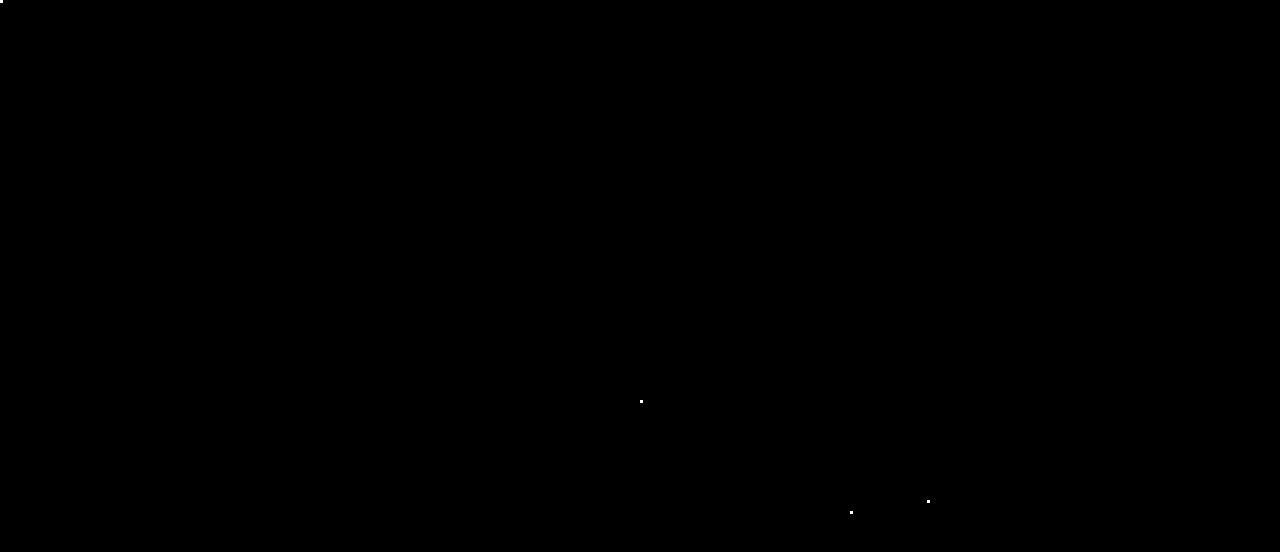
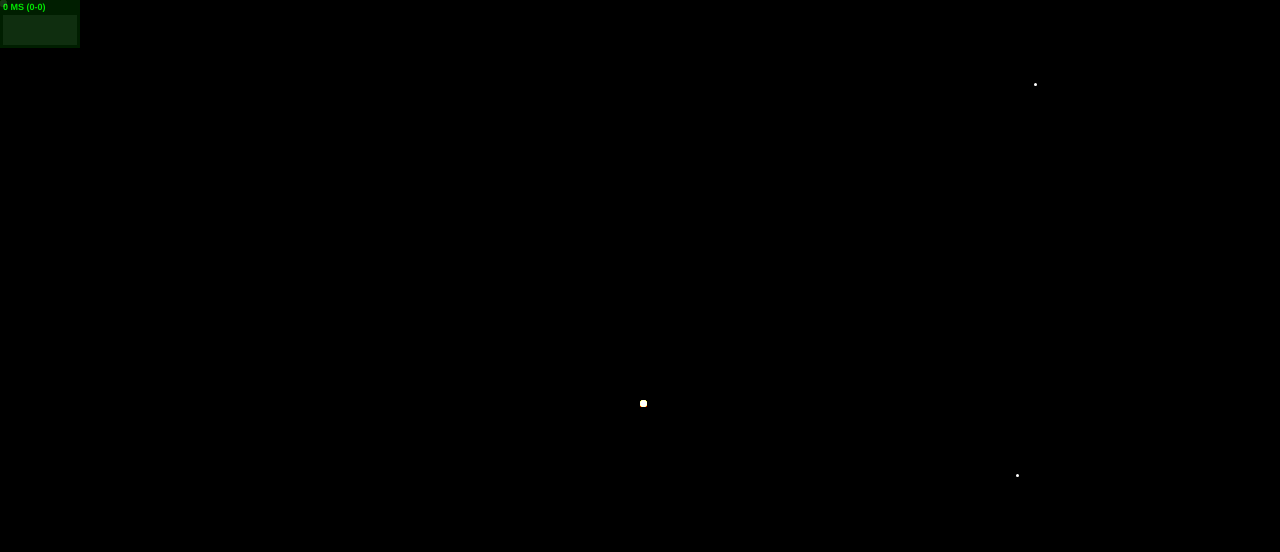
Before and after one commit to bobylito/Loop, a plain HTML site: page exp2.html in a window 1280 px wide. Drawn offline with Linux system fonts and the light colour scheme.

Commit message:
Include stats.js, round particles and the sun is real

```diff
--- /dev/null
+++ b/Stats.js
@@ -0,0 +1,6 @@
+// stats.js r10 - http://github.com/mrdoob/stats.js
+var Stats=function(){var l=Date.now(),m=l,g=0,n=1E3,o=0,h=0,p=1E3,q=0,r=0,s=0,f=document.createElement("div");f.id="stats";f.addEventListener("mousedown",function(b){b.preventDefault();t(++s%2)},!1);f.style.cssText="width:80px;opacity:0.9;cursor:pointer";var a=document.createElement("div");a.id="fps";a.style.cssText="padding:0 0 3px 3px;text-align:left;background-color:#002";f.appendChild(a);var i=document.createElement("div");i.id="fpsText";i.style.cssText="color:#0ff;font-family:Helvetica,Arial,sans-serif;font-size:9px;font-weight:bold;line-height:15px";
+i.innerHTML="FPS";a.appendChild(i);var c=document.createElement("div");c.id="fpsGraph";c.style.cssText="position:relative;width:74px;height:30px;background-color:#0ff";for(a.appendChild(c);74>c.children.length;){var j=document.createElement("span");j.style.cssText="width:1px;height:30px;float:left;background-color:#113";c.appendChild(j)}var d=document.createElement("div");d.id="ms";d.style.cssText="padding:0 0 3px 3px;text-align:left;background-color:#020;display:none";f.appendChild(d);var k=document.createElement("div");
+k.id="msText";k.style.cssText="color:#0f0;font-family:Helvetica,Arial,sans-serif;font-size:9px;font-weight:bold;line-height:15px";k.innerHTML="MS";d.appendChild(k);var e=document.createElement("div");e.id="msGraph";e.style.cssText="position:relative;width:74px;height:30px;background-color:#0f0";for(d.appendChild(e);74>e.children.length;)j=document.createElement("span"),j.style.cssText="width:1px;height:30px;float:left;background-color:#131",e.appendChild(j);var t=function(b){s=b;switch(s){case 0:a.style.display=
+"block";d.style.display="none";break;case 1:a.style.display="none",d.style.display="block"}};return{domElement:f,setMode:t,begin:function(){l=Date.now()},end:function(){var b=Date.now();g=b-l;n=Math.min(n,g);o=Math.max(o,g);k.textContent=g+" MS ("+n+"-"+o+")";var a=Math.min(30,30-30*(g/200));e.appendChild(e.firstChild).style.height=a+"px";r++;b>m+1E3&&(h=Math.round(1E3*r/(b-m)),p=Math.min(p,h),q=Math.max(q,h),i.textContent=h+" FPS ("+p+"-"+q+")",a=Math.min(30,30-30*(h/100)),c.appendChild(c.firstChild).style.height=
+a+"px",m=b,r=0);return b},update:function(){l=this.end()}}};
--- a/exp2.html
+++ b/exp2.html
@@ -30,6 +30,7 @@ ul li{list-style-type:none;}
   </div>
 </body>
 
+<script src="Stats.js" type="text/javascript"></script>
 <script src="lib.js" type="text/javascript" language="javascript" charset="utf-8"></script>
 <script src="particles.js" type="text/javascript" language="javascript" charset="utf-8"></script>
 <script src="exp2.js" type="text/javascript" language="javascript" charset="utf-8"></script>
--- a/exp2.js
+++ b/exp2.js
@@ -16,7 +16,7 @@
         //Color tint
         20,
         //Particle size
-        4,
+        10,
         //Start time
         now
       ];
@@ -25,13 +25,9 @@
       return p;
     },
     "lighter",
-    "hsl(20, 90%, 10%)")
+    "hsl(20, 90%, 10%)",
+    7)
 
-  sunPF.create(500);
-
-  setInterval(function(){
-    sunPF.create(100);
-  }, 50);
 
   var starfieldPF = loop.animations.particle(
     function(now){
@@ -91,9 +87,9 @@
         // Date d'expiration
         now + 2000 + Math.random()*3000,
         // Valeur de déplacement sur x
-        Math.sin(r * Math.PI * 2) / 2,
+        Math.sin(r * Math.PI * 2) / 5,
         // Valeur de deplacement sur y
-        Math.cos(r * Math.PI * 2 ) / 2,
+        Math.cos(r * Math.PI * 2 ) / 5,
         //Color tint
         20,
         //Particle size
@@ -102,19 +98,25 @@
       ];
     },
     function(p){
-      p[3] = 1.03 * p[3];
-      p[4] = 1.03 * p[4];
+      p[3] = 1.05 * p[3];
+      p[4] = 1.05 * p[4];
       return p;
     },
     "lighter",
-    "hsl(20, 90%, 10%)")
+    "hsl(20, 70%, 30%)",
+    5)
 
+  sunPF.create(100);
+
+  setInterval(function(){
+    sunPF.create(100);
+  }, 50);
   setInterval(function(){
     starfieldPF.create(10);
   }, 200)
   setInterval(function(){
-    explosionPF.create(500);
-  }, 5000);
+    explosionPF.create(300);
+  }, 2000);
 
   loop.registerAnimation(starfieldPF);
   loop.registerAnimation(sunPF);
--- a/lib.js
+++ b/lib.js
@@ -5,6 +5,12 @@ window.requestAnimFrame = (function(){
   window.webkitRequestAnimationFrame ||
   window.msRequestAnimationFrame;
 })();
+
+var Stats = Stats || function(){
+  this.setMode = function(){};
+  this.begin = function(){};
+  this.end = function(){};
+};
 
 window.datastore = (function init(d,w){
   var canvasDom = d.getElementById("scene"),
@@ -30,7 +36,19 @@ window.datastore = (function init(d,w){
 })(document, window);
 
 window.loop = (function createMainLoop(){
-    var animations=[],
+    var stats = (function(){
+          var s = new Stats();
+          s.setMode(1);
+          if(s.domElement){
+            s.domElement.style.position = 'absolute';
+            s.domElement.style.left = '0px';
+            s.domElement.style.top = '0px';
+
+            document.body.appendChild( s.domElement );
+          }
+          return s;
+        })(),
+        animations=[],
         context = datastore["CANVAS_SHADOW_CTX"],
         canvasOff = datastore["CANVAS_SHADOW"],
         contextOn = datastore["CANVAS_CTX"],
@@ -43,6 +61,8 @@ window.loop = (function createMainLoop(){
         },
         loop = function(time){
           fadeOutScreen();
+
+          stats.begin();
           for(var i = animations.length-1; i>=0; i--){
             animations[i].render();
           }
@@ -55,6 +75,8 @@ window.loop = (function createMainLoop(){
               animations.splice(i,1);
             }
           }
+
+          stats.end();
           if(status){
             window.requestAnimFrame(loop);
           }
--- a/particles.js
+++ b/particles.js
@@ -1,13 +1,18 @@
 window.loop.animations.particle =
   function createParticleField(createParticle, field, compositionMethod, color, size){
     var particleCanvas = document.createElement("canvas"),
-        particleContext = particleCanvas.getContext('2d');
+        particleContext = particleCanvas.getContext('2d'),
+        size = size || 3,
+        half = size / 2 ;
 
     particleCanvas.width = size || 3;
     particleCanvas.height = size || 3;
 
     particleContext.fillStyle = color;
-    particleContext.fillRect(0,0,size || 3, size || 3);
+    particleContext.beginPath();
+      particleContext.arc(half, half, half, 0, 2 * Math.PI, true);
+    particleContext.closePath();
+    particleContext.fill();
 
     var particles = [],
         context = datastore["CANVAS_SHADOW_CTX"],
```
Also changed, not shown: samples/fireball.html (+2 -1 lines).
